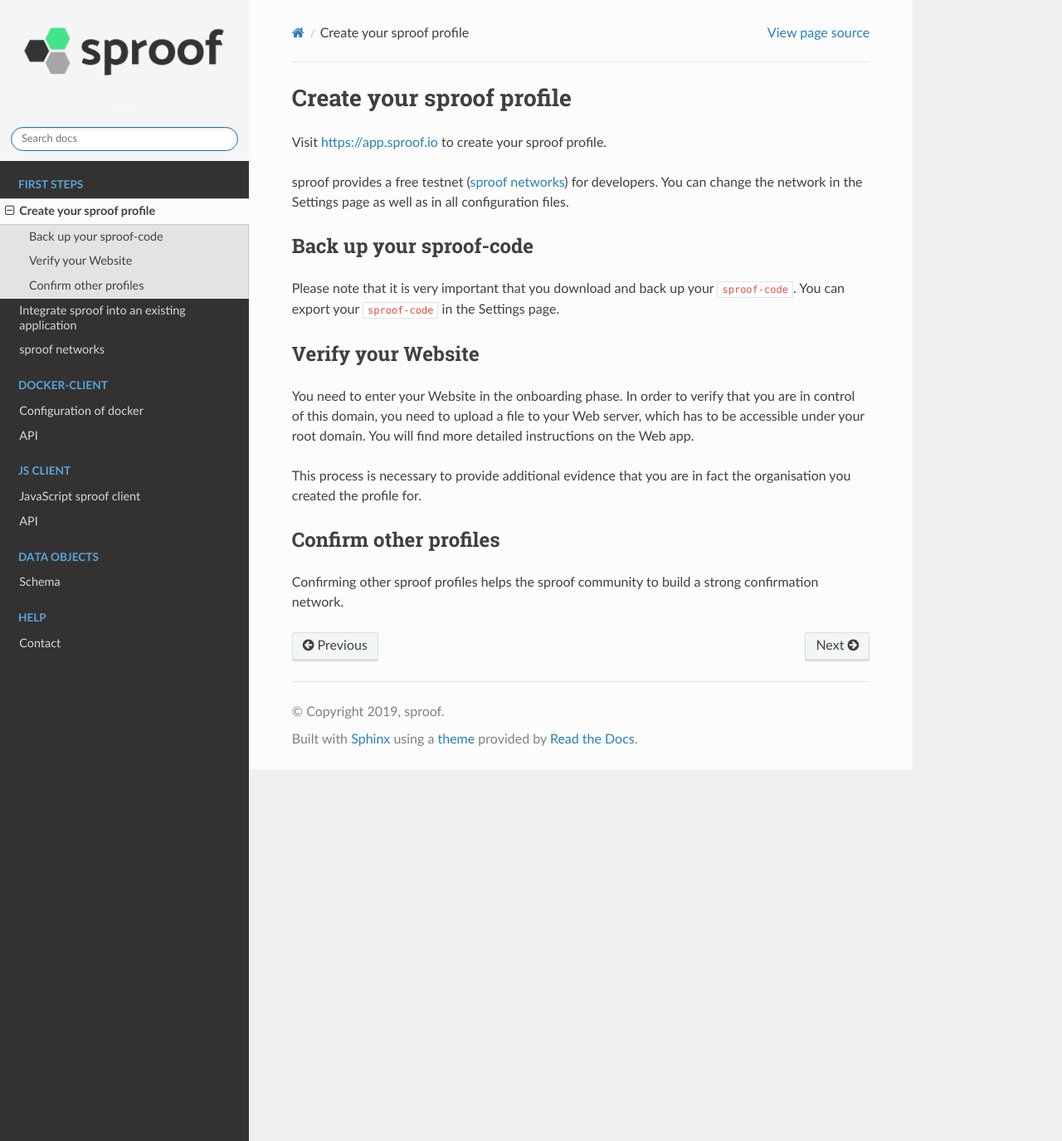
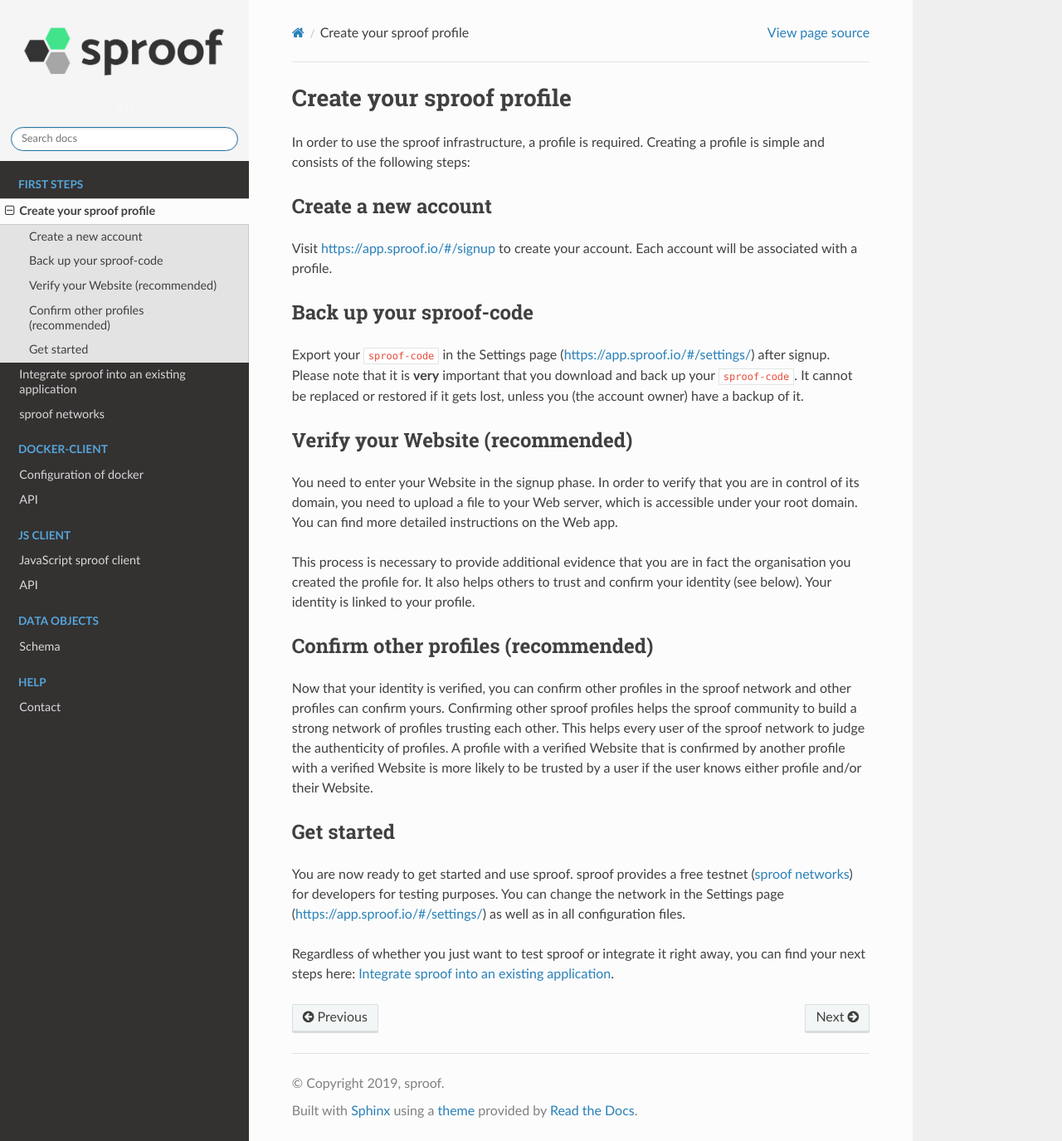
Before and after one commit to sproof/docs, a Sphinx documentation site: the page built from docs/first/create-profile.rst, in a window 1280 px wide and 1375 px high. Shown: the whole window at 83% size. Built offline with Sphinx 7.4.7 and the Read the Docs theme 2.0.0, drawn with Linux system fonts in a browser that asks for light colours.

Commit message:
Overhaul

```diff
--- a/docs/first/create-profile.rst
+++ b/docs/first/create-profile.rst
@@ -2,20 +2,29 @@
 Create your sproof profile
 ============
 
-Visit https://app.sproof.io to create your sproof profile.
+In order to use the sproof infrastructure, a profile is required. Creating a profile is simple and consists of the following steps:
 
-sproof provides a free testnet (:doc:`network-sproof`) for developers. You can change the network in the Settings page as well as in all configuration files.
+Create a new account
+------------
+Visit https://app.sproof.io/#/signup to create your account. Each account will be associated with a profile.
 
 Back up your sproof-code
 ------------
-Please note that it is very important that you download and back up your ``sproof-code``. You can export your ``sproof-code`` in the Settings page.
+Export your ``sproof-code`` in the Settings page (https://app.sproof.io/#/settings/) after signup. Please note that it is **very** important that you download and back up your ``sproof-code``. It cannot be replaced or restored if it gets lost, unless you (the account owner) have a backup of it.
 
-Verify your Website
+Verify your Website (recommended)
 ------------
-You need to enter your Website in the onboarding phase. In order to verify that you are in control of this domain, you need to upload a file to your Web server, which has to be accessible under your root domain. You will find more detailed instructions on the Web app.
+You need to enter your Website in the signup phase. In order to verify that you are in control of its domain, you need to upload a file to your Web server, which is accessible under your root domain. You can find more detailed instructions on the Web app.
 
-This process is necessary to provide additional evidence that you are in fact the organisation you created the profile for.
+This process is necessary to provide additional evidence that you are in fact the organisation you created the profile for. It also helps others to trust and confirm your identity (see below). Your identity is linked to your profile.
 
-Confirm other profiles
+Confirm other profiles (recommended)
 ------------
-Confirming other sproof profiles helps the sproof community to build a strong confirmation network.
+Now that your identity is verified, you can confirm other profiles in the sproof network and other profiles can confirm yours. Confirming other sproof profiles helps the sproof community to build a strong network of profiles trusting each other. This helps every user of the sproof network to judge the authenticity of profiles. A profile with a verified Website that is confirmed by another profile with a verified Website is more likely to be trusted by a user if the user knows either profile and/or their Website.
+
+Get started
+------------
+
+You are now ready to get started and use sproof. sproof provides a free testnet (:doc:`network-sproof`) for developers for testing purposes. You can change the network in the Settings page (https://app.sproof.io/#/settings/) as well as in all configuration files.
+
+Regardless of whether you just want to test sproof or integrate it right away, you can find your next steps here: :doc:`integrate-sproof`.
```
